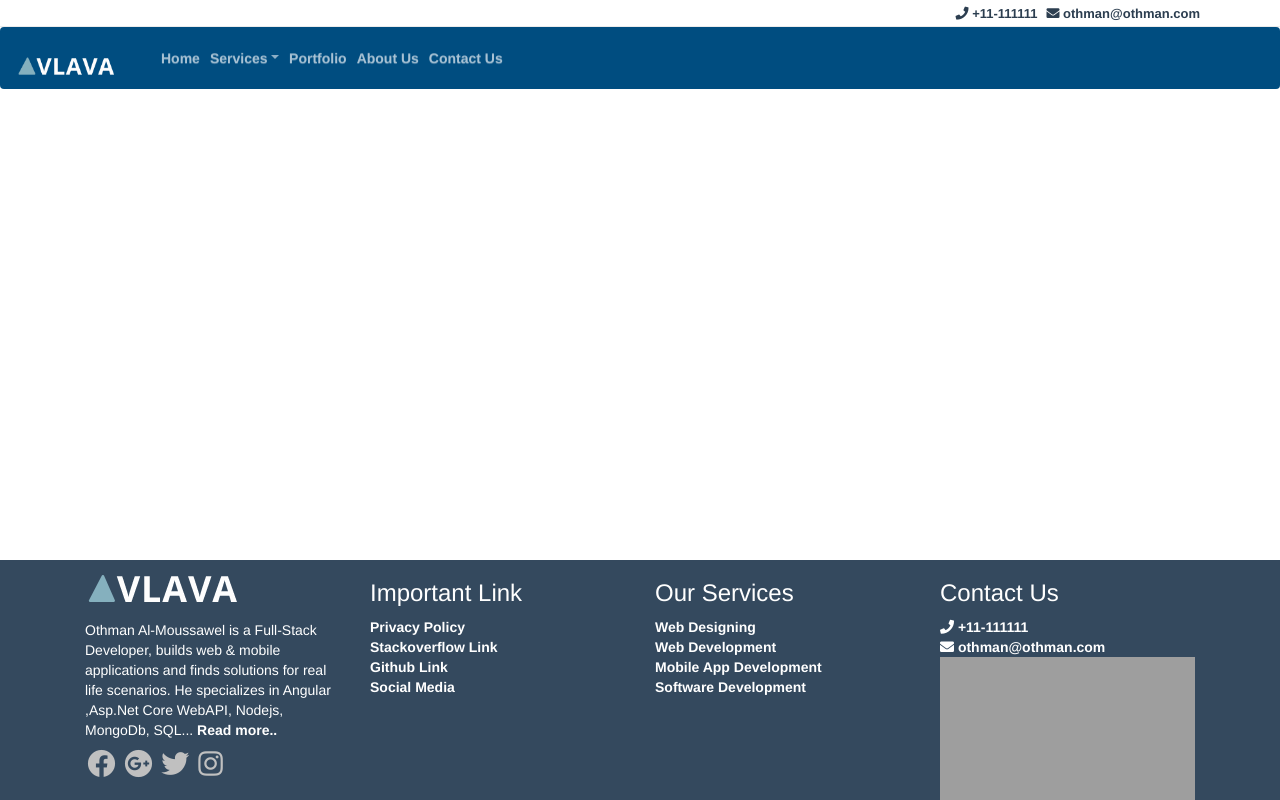
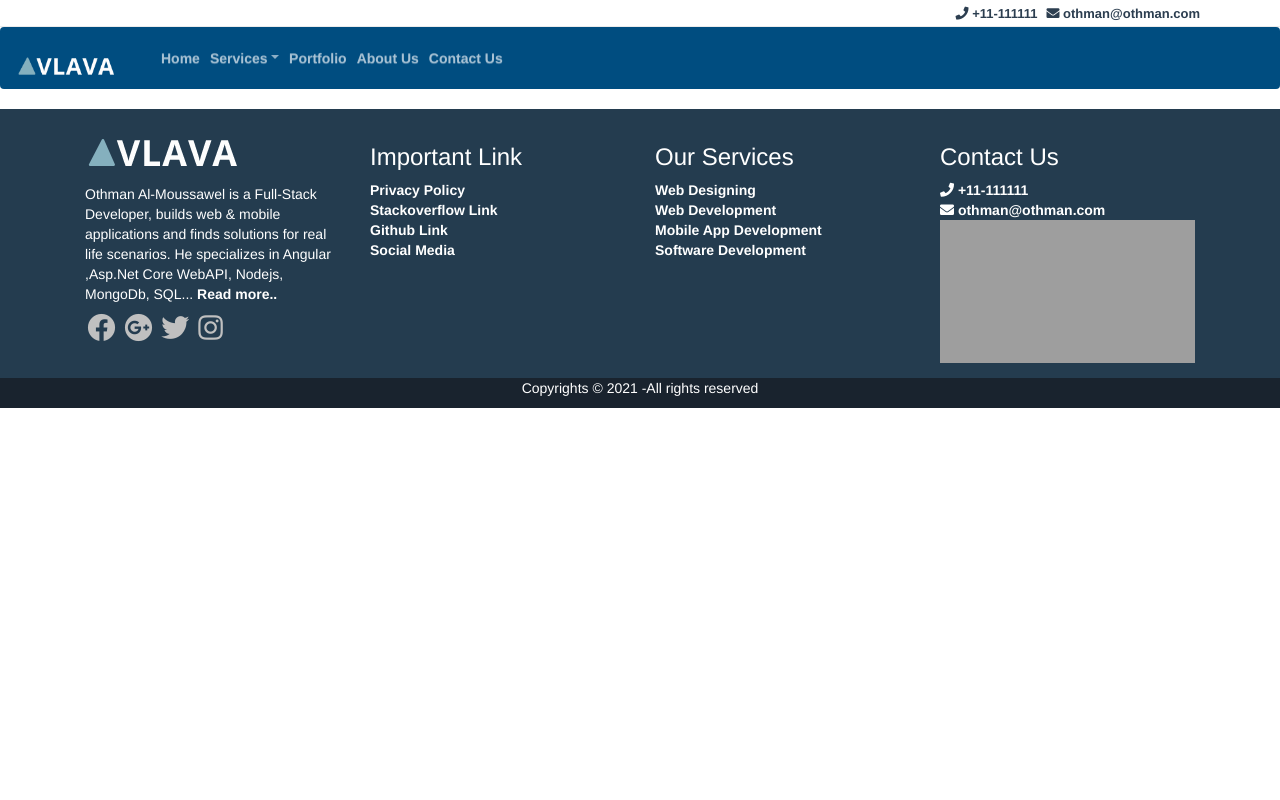
Before and after one commit to osman-developer/portfolio-tech-web, a plain HTML site: page index.html in a window 1280 px wide. Drawn offline with nearby package versions, Linux system fonts and the light colour scheme; grey boxes are pictures that could not be loaded.

Commit message:
topheader

```diff
--- a/css/style.css
+++ b/css/style.css
@@ -22,11 +22,7 @@ nav ul li a {
 /* Start Footer */
 
 .full-footer {
-    background-color: #34495e;
-    position: absolute;
-    /*this allows us to place the footer anywhere*/
-    bottom: 0;
-    width: 100%;
+    background-color: #243c4f;
 }
 
 .top-footer p {
@@ -43,5 +39,13 @@ nav ul li a {
     color: white;
 }
 
+.bottom-footer {
+    background-color: #19232e;
+}
+
+.bottom-footer p {
+    color: white;
+}
+
 
 /* End Footer */
--- a/index.html
+++ b/index.html
@@ -94,7 +94,9 @@
     </header>
 
     <footer class="full-footer">
-        <div class="container top-footer">
+        <!-- the p-md-4 it is padding of 4 for all devices from medium to large
+      but the p-1 is for all devices but since we have custom p-md so the p-1 will work for xs till md devices -->
+        <div class="container top-footer p-md-4 p-1">
             <div class="row">
                 <!-- since we have 4 parts in bottom so each one will take 3 since screen is divided into 12 parts
         the breakpoint here in md screen, so when it breaks under 768 they will align in a vertical way -->
@@ -137,7 +139,14 @@
                 </div>
             </div>
         </div>
-
+        <div class="container-fluid bottom-footer">
+            <div class="row">
+                <!-- it means on all devices it will take 12 places -->
+                <div class="col-12 text-center">
+                    <p>Copyrights © 2021 -All rights reserved</p>
+                </div>
+            </div>
+        </div>
     </footer>
     <script src="./bootstrap/js/bootstrap.bundle.min.js"></script>
 
```
